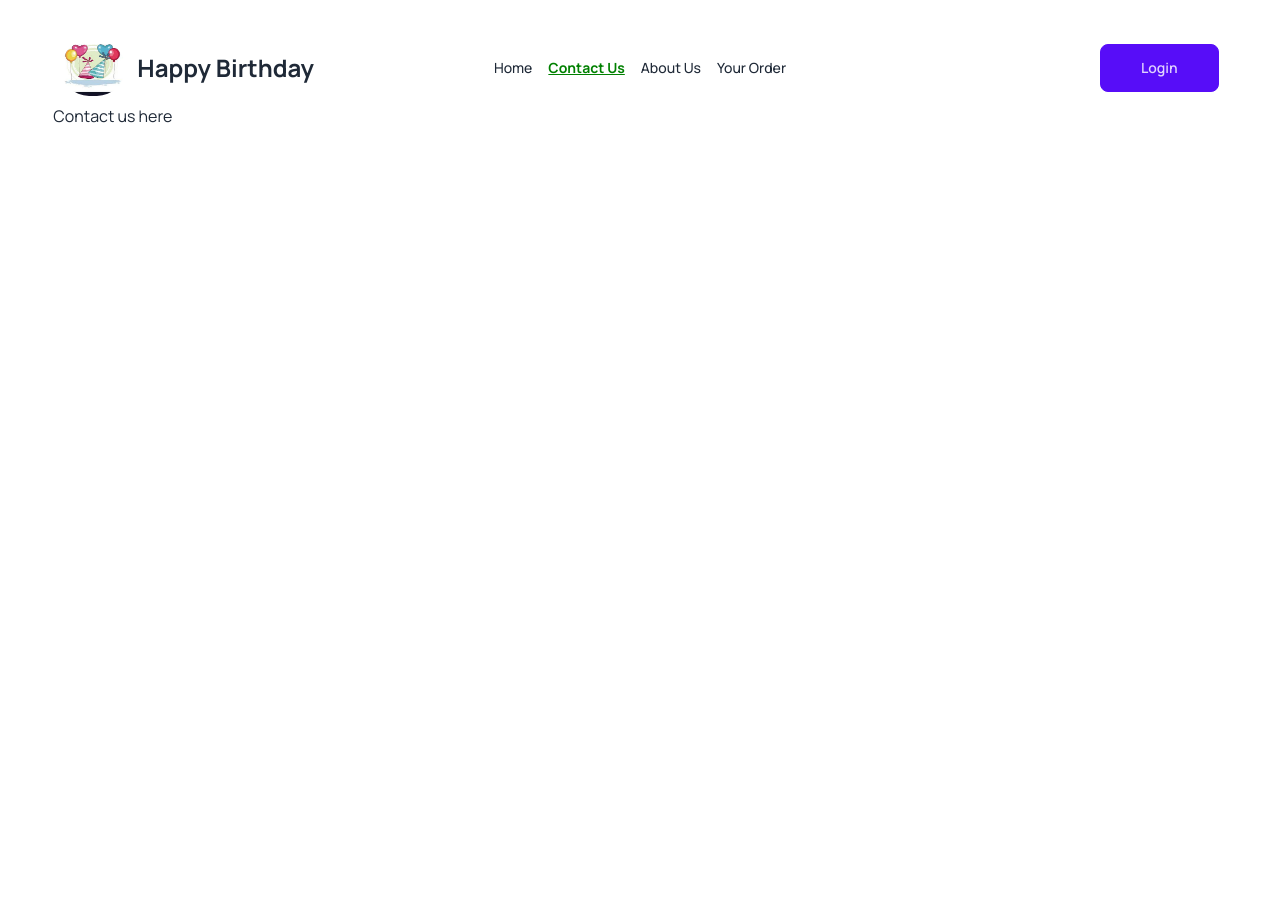
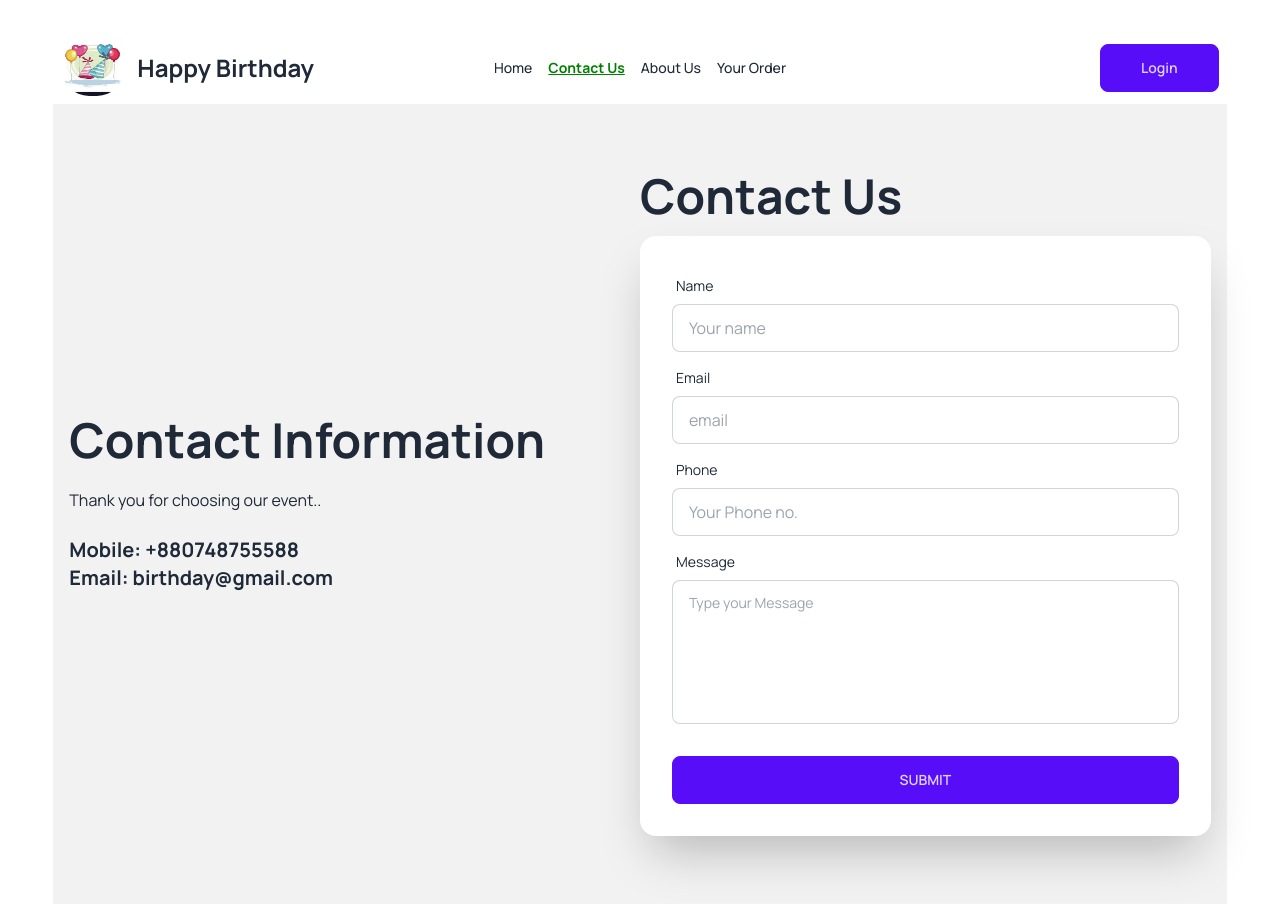
Before and after one commit to Shahidul-Islam-Jony/Assignment9-Event-Management-Birthday-Party, a React (Vite) app: page /contact in a window 1280 px wide. Before the commit the page ends 800 px from the top, so only its background shows below. Built offline with nearby package versions, Linux system fonts and the light colour scheme; no server answers.

Commit message:
Contact Us section added

```diff
--- a/src/pages/Contact Us/ContactUs.jsx
+++ b/src/pages/Contact Us/ContactUs.jsx
@@ -2,7 +2,52 @@
 const ContactUs = () => {
     return (
         <div>
-            <p>Contact us here</p>
+            <div className="hero min-h-screen bg-base-200">
+                <div className="hero-content flex-col lg:flex-row w-full justify-between">
+                    <div className="text-center lg:text-left">
+                        <h1 className="text-5xl font-bold">Contact Information</h1>
+                        <p className="py-6">Thank you for choosing our event..</p>
+                        <p className="text-xl font-bold">Mobile: +880748755588</p>
+                        <p className="text-xl font-bold">Email: birthday@gmail.com</p>
+                    </div>
+
+                    <div className="w-1/2 flex flex-col justify-end">
+                        <h2 className="mb-4 text-5xl font-bold">Contact Us</h2>
+                        <div className="card flex-shrink-0 w-full shadow-2xl bg-base-100">
+                            <form className="card-body">
+                                <div className="form-control">
+                                    <label className="label">
+                                        <span className="label-text">Name</span>
+                                    </label>
+                                    <input type="Name" placeholder="Your name" className="input input-bordered" required />
+                                </div>
+                                <div className="form-control">
+                                    <label className="label">
+                                        <span className="label-text">Email</span>
+                                    </label>
+                                    <input type="email" placeholder="email" className="input input-bordered" required />
+                                </div>
+                                <div className="form-control">
+                                    <label className="label">
+                                        <span className="label-text">Phone</span>
+                                    </label>
+                                    <input type="text" placeholder="Your Phone no." className="input input-bordered" required />
+                                </div>
+                                <div className="form-control">
+                                    <label className="label">
+                                        <span className="label-text">Message</span>
+                                    </label>
+                                    <textarea className="textarea textarea-bordered resize-none h-36" placeholder="Type your Message"></textarea>
+                                </div>
+
+                                <div className="form-control mt-6">
+                                    <button className="btn btn-primary">Submit</button>
+                                </div>
+                            </form>
+                        </div>
+                    </div>
+                </div>
+            </div>
         </div>
     );
 };
```
